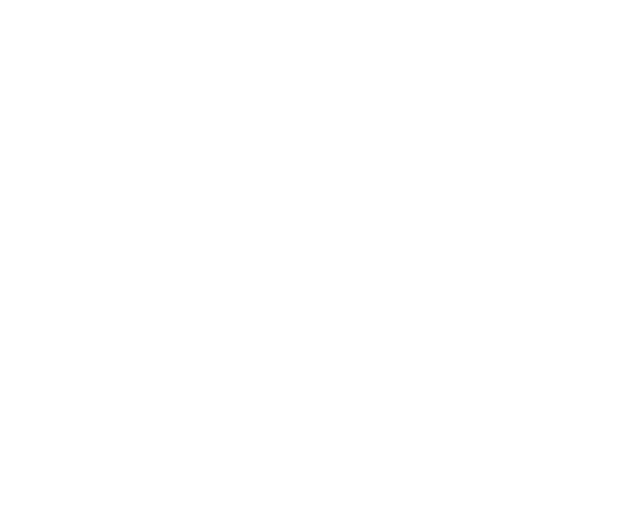
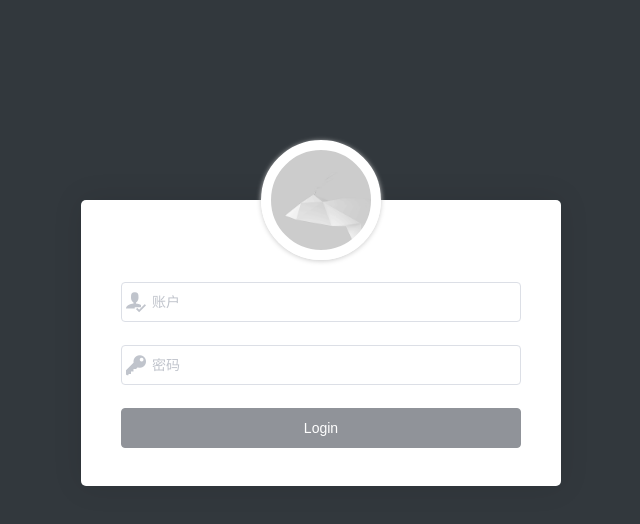
Before and after one commit to xiong34664/vue-admin, a Vue app: page /#/login in a window 1280 px wide. Shown: the top 524 px of the page, without its empty margins (319-959 px from the left). Built offline with nearby package versions, Linux system fonts and the light colour scheme.

Commit message:
登录功能简单完成

```diff
--- a/package.json
+++ b/package.json
@@ -11,6 +11,7 @@
     "build": "node build/build.js"
   },
   "dependencies": {
+    "axios": "^0.18.0",
     "element-ui": "^2.4.4",
     "vue": "^2.5.2",
     "vue-router": "^3.0.1"
--- a/src/App.vue
+++ b/src/App.vue
@@ -11,5 +11,4 @@
 </script>
 
 <style>
-
 </style>
--- /dev/null
+++ b/src/api/index.js
@@ -0,0 +1,9 @@
+import axios from 'axios'
+
+const baseURL = 'http://localhost:8888/api/private/v1/'
+
+axios.defaults.baseURL = baseURL
+
+export const checkUser = params => {
+  return axios.post('login', params).then(res => res.data)
+}
--- a/src/router/index.js
+++ b/src/router/index.js
@@ -1,6 +1,7 @@
 import Vue from 'vue'
 import Router from 'vue-router'
 import Login from '@/views/Login'
+import Home from '@/views/Home'
 
 Vue.use(Router)
 
@@ -8,8 +9,18 @@
   routes: [
     {
       path: '/',
+      name: 'Default',
+      redirect: {name: 'Login'}
+    },
+    {
+      path: '/login',
       name: 'Login',
       component: Login
+    },
+    {
+      path: '/home',
+      name: 'Home',
+      component: Home
     }
   ]
 })
--- /dev/null
+++ b/src/views/Home.vue
@@ -0,0 +1,13 @@
+<template>
+    <div class="home">
+        登录成功
+    </div>
+</template>
+<script>
+export default {
+
+}
+</script>
+<style lang="scss" scoped>
+
+</style>
--- a/src/views/Login.vue
+++ b/src/views/Login.vue
@@ -1,22 +1,34 @@
 <template>
   <div class="login">
-        <el-form ref="form" :model="form" :rules="rules" class="container">
+    <el-form ref="form"
+             :model="form"
+             :rules="rules"
+             class="container">
       <el-form-item>
         <div class="avatar"></div>
       </el-form-item>
       <el-form-item prop="username">
-                <el-input v-model="form.username" prefix-icon="xxicon xxicon-user" placeholder="账户"></el-input>
+        <el-input v-model="form.username"
+                  prefix-icon="xxicon xxicon-user"
+                  placeholder="账户"></el-input>
       </el-form-item>
       <el-form-item prop="password">
-                <el-input v-model="form.password" prefix-icon="xxicon xxicon-key" placeholder="密码"></el-input>
+        <el-input v-model="form.password"
+                  type="password"
+                  prefix-icon="xxicon xxicon-key"
+                  placeholder="密码"></el-input>
       </el-form-item>
       <el-form-item>
-                <el-button type="info" class="login-btn">Login</el-button>
+        <el-button type="info"
+                   class="login-btn"
+                   @click="loginSubmit('form')">Login</el-button>
       </el-form-item>
     </el-form>
   </div>
 </template>
 <script>
+import { checkUser } from '@/api'
+
 export default {
   data () {
     return {
@@ -25,13 +37,24 @@
         password: ''
       },
       rules: {
-        username: [
-          { required: true, message: '请输入用户名', trigger: 'blur' }
-        ],
-        password: [
-          { required: true, message: '请输入密码', trigger: 'blur' }
-        ]
+        username: [{ required: true, message: '请输入用户名', trigger: 'blur' }],
+        password: [{ required: true, message: '请输入密码', trigger: 'blur' }]
       }
+    }
+  },
+  methods: {
+    loginSubmit (formName) {
+      this.$refs[formName].validate((valid) => {
+        if (valid) {
+          checkUser(this.form).then(res => {
+            if (res.meta.status === 400) return this.$message.error(res.meta.msg)
+            this.$router.push({name: 'Home'})
+          })
+        } else {
+          console.log('信息填写不完整!!')
+          return false
+        }
+      })
     }
   }
 }
@@ -52,7 +75,7 @@
     margin: 200px auto;
     background: white;
     border-radius: 5px;
-    box-shadow: 0 0 30px rgba(0,0,0,.1);
+    box-shadow: 0 0 30px rgba(0, 0, 0, 0.1);
     .avatar {
       position: relative;
       left: 50%;
@@ -65,7 +88,7 @@
       border: 10px solid #fff;
       box-shadow: 0 1px 5px #ccc;
       overflow: hidden;
-      background: url(../assets/avatar.gif) no-repeat center /cover;
+      background: url(../assets/avatar.gif) no-repeat center / cover;
     }
     .login-btn {
       width: 100%;
```
Lines whose indentation alone changed are shown as unchanged.
